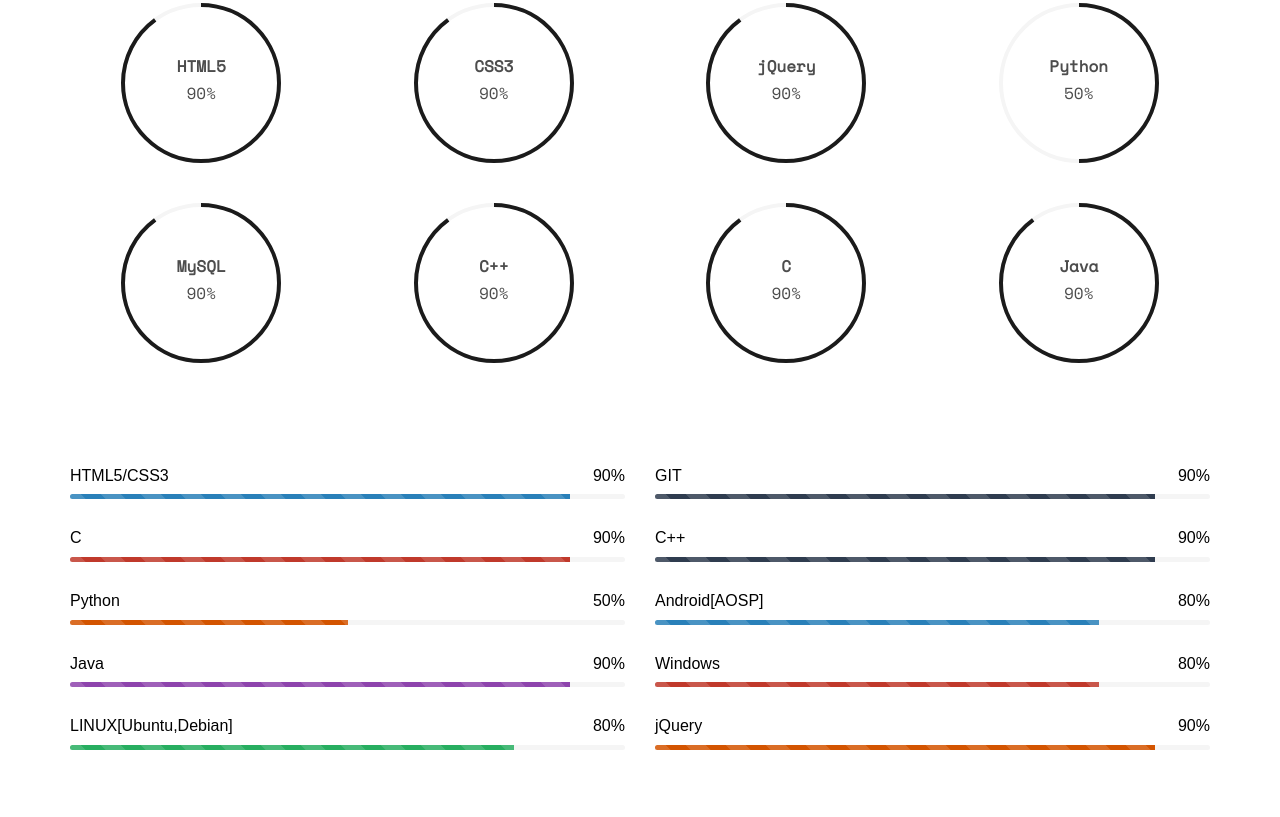
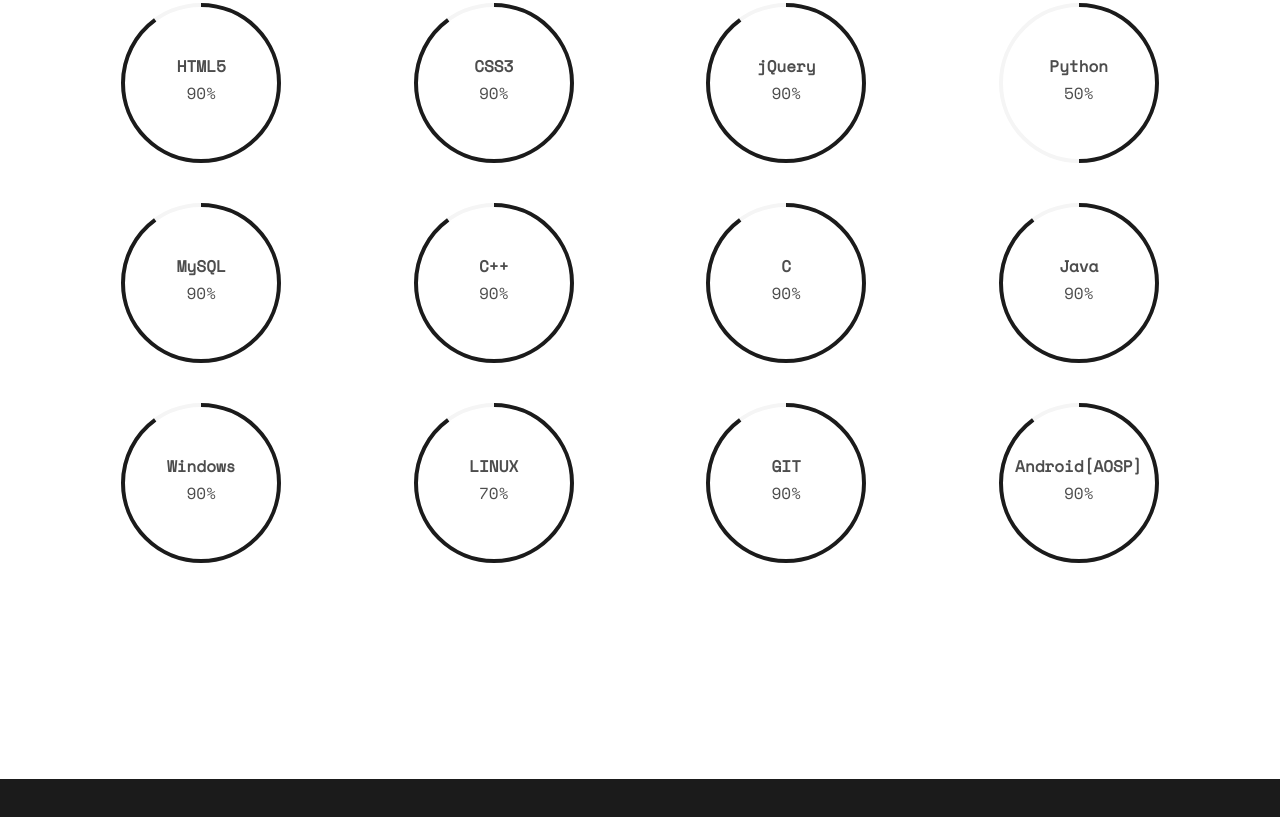
Before and after one commit to BHARATHCK/BHARATHCK.github.io, a plain HTML site: page index.html in a window 1280 px wide. Shown: the part 2797-3614 px from the top of the page. Drawn offline with nearby package versions, Linux system fonts and the light colour scheme; files whose address does not match are found by name.

Commit message:
Modified

```diff
--- a/index.html
+++ b/index.html
@@ -98,7 +98,7 @@
 						<li><span class="first-block">Full Name:</span><span class="second-block">BHARATH CHANDRA G U</span></li>
 
 						<li><span class="first-block">Email:</span><span class="second-block">bharathchandra541@gmail.com</span></li>
-						<li><span class="first-block">Website:</span><span class="second-block">www.yoursite.com</span></li>
+						<li><span class="first-block">Website:</span><span class="second-block">https://bharathck.github.io/</span></li>
 					</ul>
 				</div>
 				<div class="col-md-8">
@@ -212,8 +212,21 @@
 				<div class="col-md-3 col-sm-6 col-xs-12 text-center">
 					<div class="chart" data-percent="90"><span><strong>Java</strong>90%</span></div>
 				</div>
+				<div class="col-md-3 col-sm-6 col-xs-12 text-center">
+					<div class="chart" data-percent="90"><span><strong>Windows</strong>90%</span></div>
+				</div>
+				<div class="col-md-3 col-sm-6 col-xs-12 text-center">
+					<div class="chart" data-percent="90"><span><strong>LINUX</strong>70%</span></div>
+				</div>
+				<div class="col-md-3 col-sm-6 col-xs-12 text-center">
+					<div class="chart" data-percent="90"><span><strong>GIT</strong>90%</span></div>
+				</div>
+				<div class="col-md-3 col-sm-6 col-xs-12 text-center">
+					<div class="chart" data-percent="90"><span><strong>Android[AOSP]</strong>90%</span></div>
+				</div>
 			</div>
-			<div class="row">
+
+			<!--<div class="row">
 				<div class="col-md-6">
 					<div class="progress-wrap">
 						<h3><span class="name-left">HTML5/CSS3</span><span class="value-right">90%</span></h3>
@@ -300,6 +313,8 @@
 					</div>
 				</div>
 			</div>
+//-->
+
 		</div>
 	</div>
 
```
